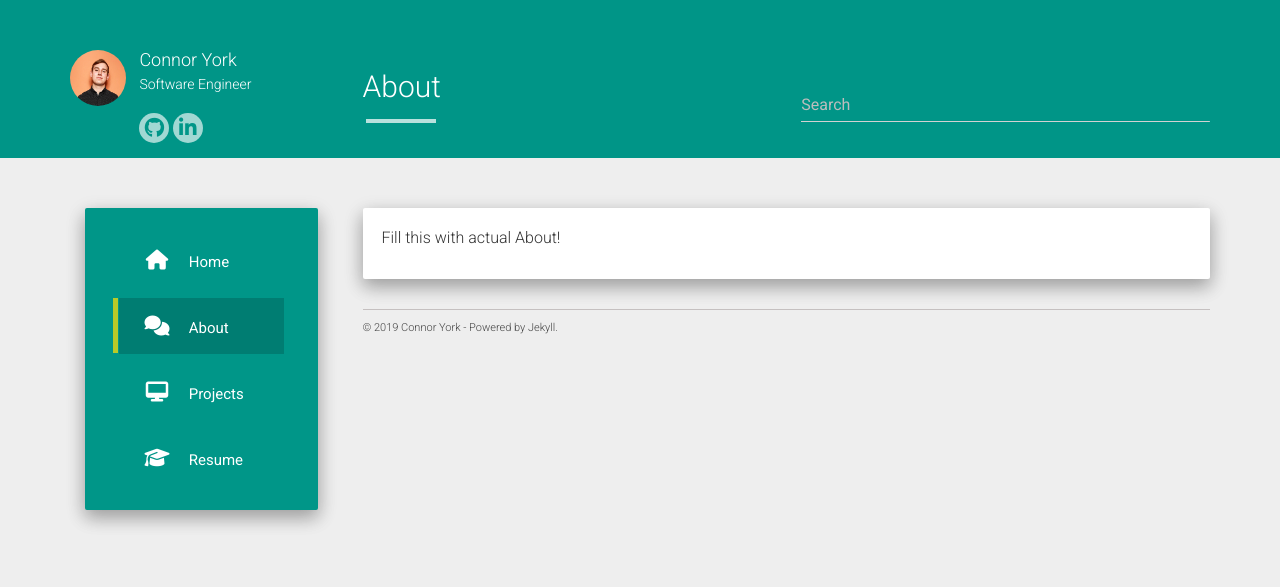
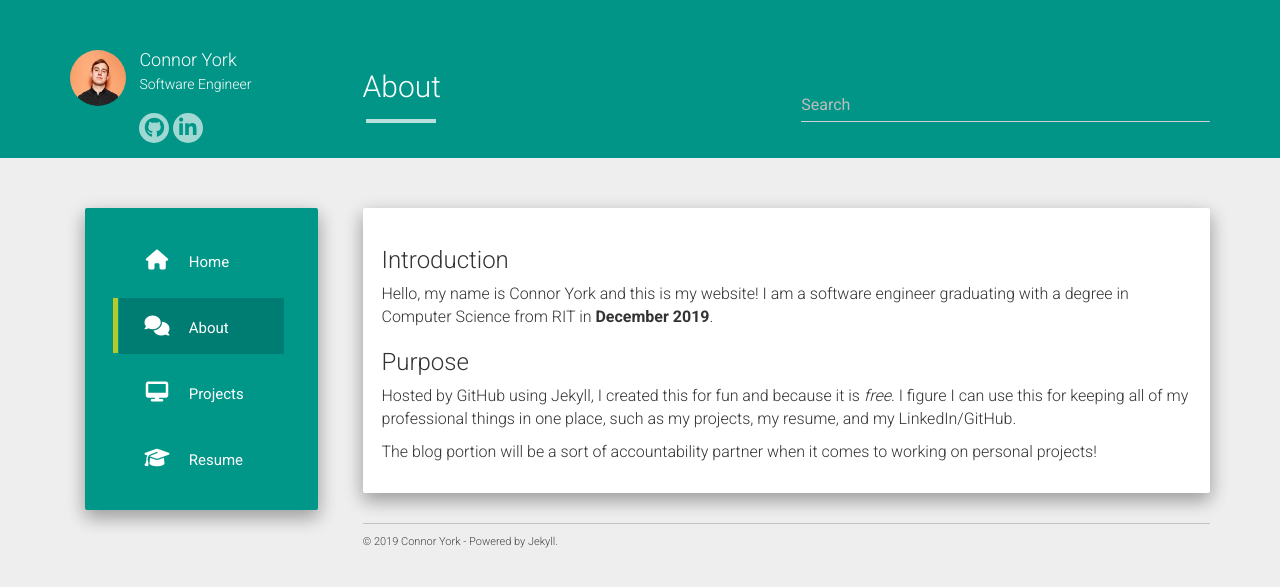
Before and after one commit to codeasashu/hcz-jekyll-blog, a Jekyll site: the page built from about.md, in a window 1280 px wide. Shown: the top 587 px of the page. Built offline with Jekyll 4.4.1, drawn with Linux system fonts in a browser that asks for light colours; nearby versions of some CDN libraries.

Commit message:
about filled in

```diff
--- a/about.md
+++ b/about.md
@@ -3,5 +3,9 @@ layout: page
 title: About
 permalink: /about/
 ---
+### Introduction
+Hello, my name is Connor York and this is my website! I am a software engineer graduating with a degree in Computer Science from RIT in **December 2019**.
+### Purpose
+Hosted by GitHub using Jekyll, I created this for fun and because it is _free_. I figure I can use this for keeping all of my professional things in one place, such as my projects, my resume, and my LinkedIn/GitHub.
 
-Fill this with actual About!
+The blog portion will be a sort of accountability partner when it comes to working on personal projects!
```
